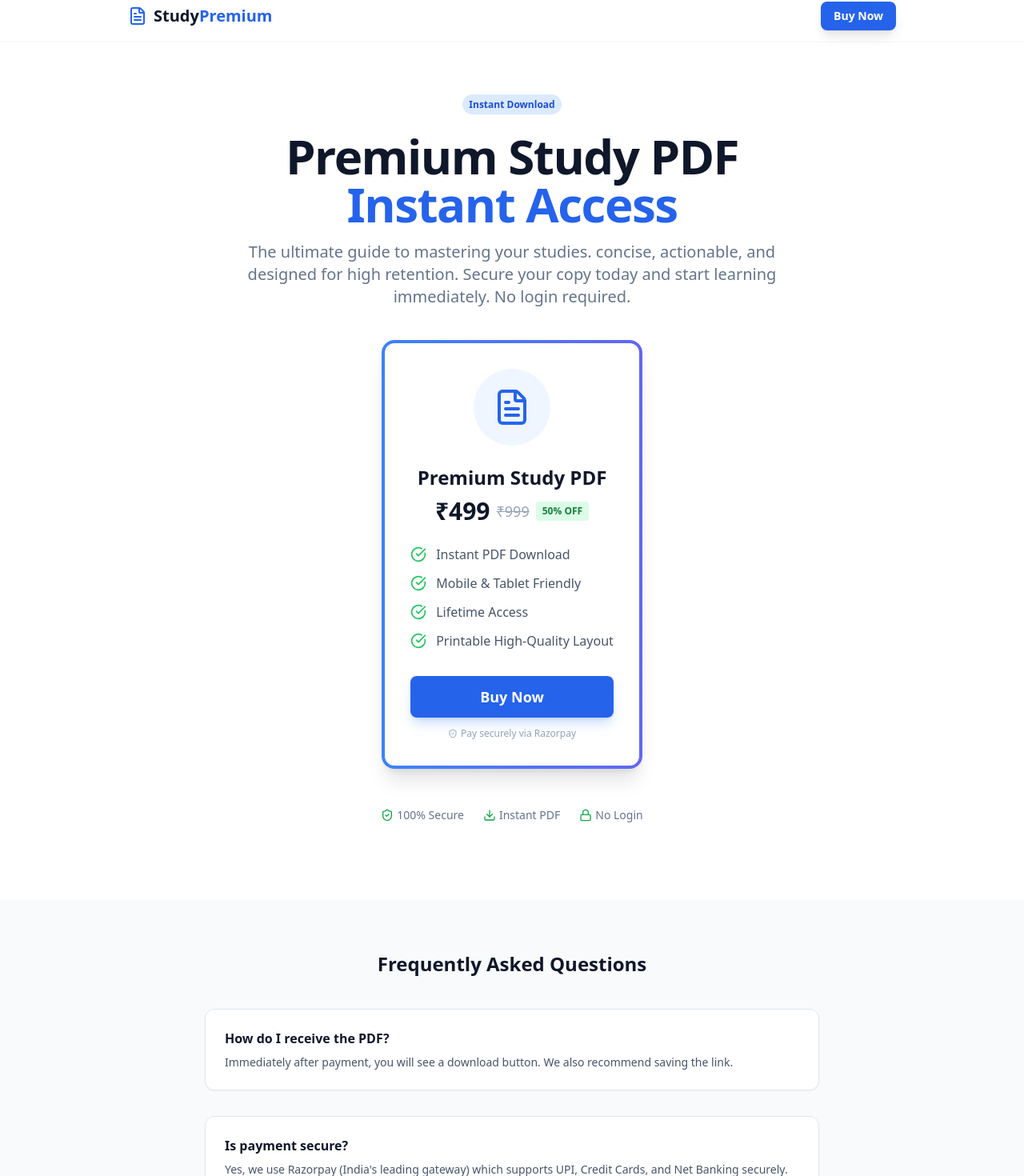
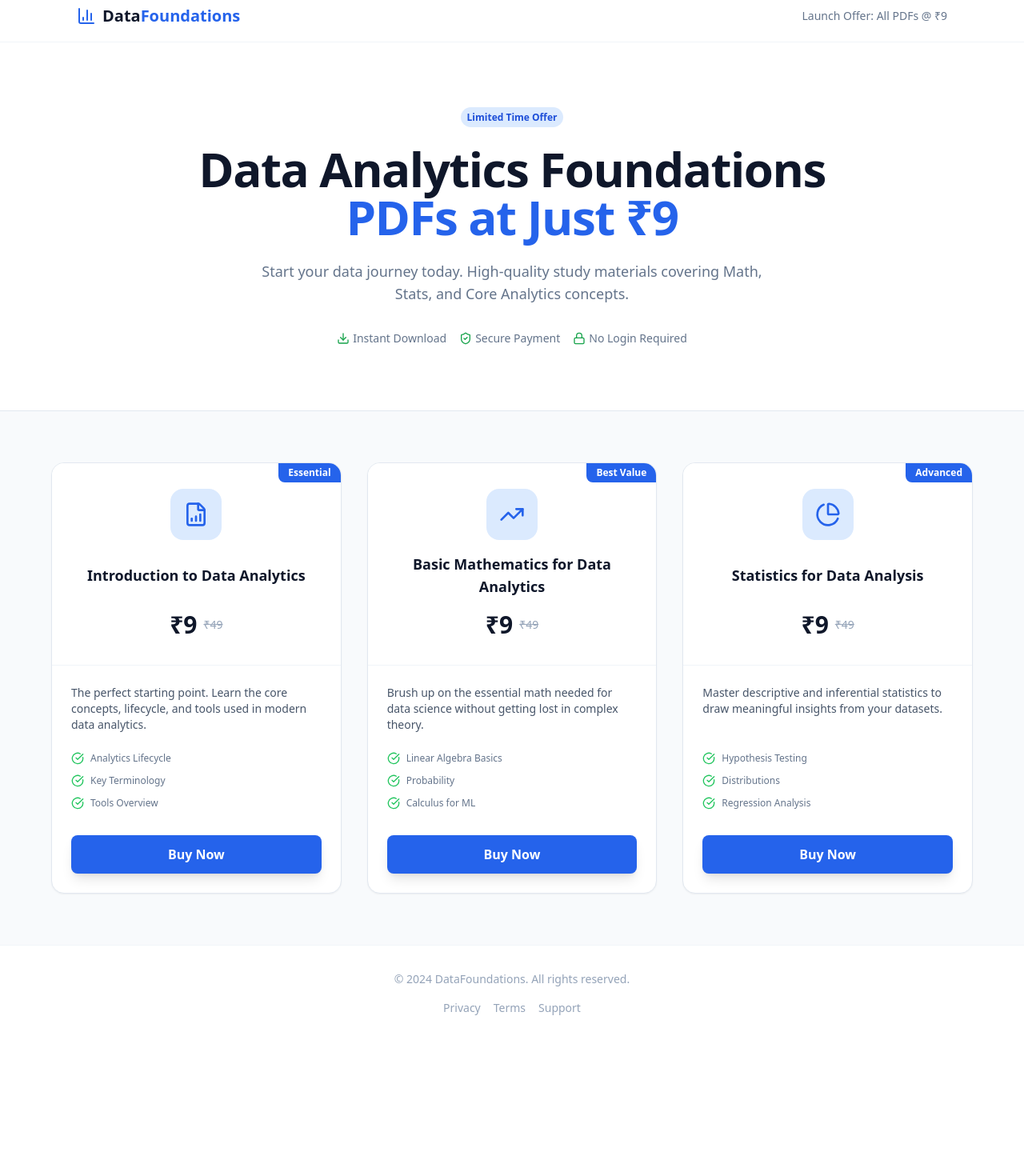
Before and after one commit to portfoliowebproject/studypremium, a React (Vite) app: page / in a window 1280 px wide. Shown: the part 12-1482 px from the top of the page at 80% size. After the commit the page ends 1314 px from the top, so only its background shows below. Built offline with nearby package versions, Linux system fonts and the light colour scheme.

Commit message:
Update App.tsx UI

```diff
--- a/src/App.tsx
+++ b/src/App.tsx
@@ -2,16 +2,15 @@ import React, { useState } from "react";
 import {
   Download,
   ShieldCheck,
-  Star,
   CheckCircle,
   Lock,
-  FileText,
-  ChevronRight,
-  Mail,
-  CreditCard,
-  Smartphone,
+  FileBarChart,
+  BarChart3,
+  PieChart,
+  TrendingUp,
   X,
   Menu,
+  Zap,
 } from "lucide-react";
 
 // --- TYPESCRIPT DEFINITIONS ---
@@ -28,10 +27,9 @@ interface Product {
   description: string;
   price: number;
   originalPrice: number;
-  rating: number;
-  reviews: number;
   downloadLink: string;
   features: string[];
+  tag?: string;
 }
 
 interface Customer {
@@ -39,25 +37,39 @@ interface Customer {
   email: string;
 }
 
-// --- PRODUCT CONFIGURATION ---
-const PRODUCT: Product = {
-  id: "PDF-001",
-  title: "Premium Study PDF",
-  description:
-    "The ultimate guide to mastering your studies. concise, actionable, and designed for high retention.",
-  price: 499,
-  originalPrice: 999,
-  rating: 4.9,
-  reviews: 1542,
-  downloadLink:
-    "https://drive.google.com/file/d/16XL0NWy7SkXPaMXWpzx68pLqgF3S0se3/view",
-  features: [
-    "Instant PDF Download",
-    "Mobile & Tablet Friendly",
-    "Lifetime Access",
-    "Printable High-Quality Layout",
-  ],
-};
+// --- DATA ANALYTICS PRODUCT CONFIGURATION ---
+const PRODUCTS: Product[] = [
+  {
+    id: "DA-001",
+    title: "Introduction to Data Analytics",
+    description: "The perfect starting point. Learn the core concepts, lifecycle, and tools used in modern data analytics.",
+    price: 9,
+    originalPrice: 49,
+    downloadLink: "https://drive.google.com/file/d/103dZ6E5EB-dQb_oBYAE5aaqub6KrD-il/view",
+    features: ["Analytics Lifecycle", "Key Terminology", "Tools Overview"],
+    tag: "Essential"
+  },
+  {
+    id: "DA-002",
+    title: "Basic Mathematics for Data Analytics",
+    description: "Brush up on the essential math needed for data science without getting lost in complex theory.",
+    price: 9,
+    originalPrice: 49,
+    downloadLink: "https://drive.google.com/file/d/1XjKuok3mZdePr5AZ4CcUzqHJ47-9a9Cr/view",
+    features: ["Linear Algebra Basics", "Probability", "Calculus for ML"],
+    tag: "Best Value"
+  },
+  {
+    id: "DA-003",
+    title: "Statistics for Data Analysis",
+    description: "Master descriptive and inferential statistics to draw meaningful insights from your datasets.",
+    price: 9,
+    originalPrice: 49,
+    downloadLink: "https://drive.google.com/file/d/1pHcInT93ComnDQvhqA6MAKOjM5ALORXA/view",
+    features: ["Hypothesis Testing", "Distributions", "Regression Analysis"],
+    tag: "Advanced"
+  }
+];
 
 // --- COMPONENTS ---
 
@@ -82,7 +94,7 @@ const Button: React.FC<ButtonProps> = ({
       "bg-blue-600 text-white hover:bg-blue-700 shadow-lg hover:shadow-blue-500/30",
     secondary:
       "bg-white text-blue-600 border-2 border-blue-600 hover:bg-blue-50",
-    razorpay: "bg-[#0c238a] text-white hover:bg-[#0e2aa0] shadow-md", // Razorpay Blue brand color
+    razorpay: "bg-[#0c238a] text-white hover:bg-[#0e2aa0] shadow-md",
     outline:
       "bg-transparent text-slate-600 border border-slate-200 hover:border-slate-400",
   };
@@ -113,80 +125,71 @@ export default function App() {
   const [showCheckout, setShowCheckout] = useState(false);
   const [isProcessing, setIsProcessing] = useState(false);
   const [customer, setCustomer] = useState<Customer>({ name: "", email: "" });
+  const [selectedProduct, setSelectedProduct] = useState<Product | null>(null);
 
   // --- HANDLERS ---
 
-  const handleBuyNow = () => {
+  const handleBuyNow = (product: Product) => {
+    setSelectedProduct(product);
     setShowCheckout(true);
   };
 
-  // Helper to load Razorpay Script dynamically
   const loadScript = (src: string): Promise<boolean> => {
     return new Promise((resolve) => {
       const script = document.createElement("script");
       script.src = src;
-      script.onload = () => {
-        resolve(true);
-      };
-      script.onerror = () => {
-        resolve(false);
-      };
+      script.onload = () => { resolve(true); };
+      script.onerror = () => { resolve(false); };
       document.body.appendChild(script);
     });
   };
 
   const handlePayment = async (e: React.FormEvent) => {
     e.preventDefault();
+    if (!selectedProduct) return;
+
     setIsProcessing(true);
 
-    // 1. Load Razorpay SDK
-    const res = await loadScript(
-      "https://checkout.razorpay.com/v1/checkout.js"
-    );
+    const res = await loadScript("https://checkout.razorpay.com/v1/checkout.js");
 
     if (!res) {
-      alert(
-        "Razorpay SDK failed to load. Please check your internet connection."
-      );
+      alert("Razorpay SDK failed to load. Please check your internet connection.");
       setIsProcessing(false);
       return;
     }
 
-    // 2. Setup Options
+    // NOTE FOR PRODUCTION:
+    // In a real backend implementation, you would:
+    // 1. Call your backend API here (e.g., fetch('/api/create-order'))
+    // 2. Pass the amount and currency
+    // 3. Receive the `order_id` from your backend (created via Razorpay SDK)
+    // 4. Pass that `order_id` to the options below.
+
     const options = {
-      key: "rzp_test_RvTVPXYu2MB10d", // User provided Key ID
-      amount: PRODUCT.price * 100, // Amount is in paise (499 * 100 = 49900)
+      key: "rzp_test_RvTVPXYu2MB10d", // YOUR_KEY_ID
+      amount: selectedProduct.price * 100, // Amount in paise
       currency: "INR",
-      name: "StudyPremium",
-      description: PRODUCT.title,
-      image: "https://cdn-icons-png.flaticon.com/512/337/337946.png", // Added a generic PDF logo
+      name: "Data Analytics Store",
+      description: selectedProduct.title,
+      image: "https://cdn-icons-png.flaticon.com/512/2703/2703511.png",
       handler: function (response: any) {
-        // 3. Handle Success
         setIsProcessing(false);
         setShowCheckout(false);
         setView("success");
         window.scrollTo(0, 0);
-        console.log("Payment ID: ", response.razorpay_payment_id);
+        console.log("Payment Success:", response);
       },
       prefill: {
         name: customer.name,
         email: customer.email,
-        contact: "", // Left empty to let user fill in Razorpay popup if needed
+        contact: "",
       },
-      notes: {
-        address: "Razorpay Corporate Office",
-      },
-      theme: {
-        color: "#2563eb", // Brand Blue
-      },
+      theme: { color: "#2563eb" },
       modal: {
-        ondismiss: function() {
-            setIsProcessing(false);
-        }
+        ondismiss: function() { setIsProcessing(false); }
       }
     };
 
-    // 4. Open Razorpay
     try {
       const paymentObject = new window.Razorpay(options);
       paymentObject.on("payment.failed", function (response: any) {
@@ -205,29 +208,23 @@ export default function App() {
 
   const Navbar = () => (
     <nav className="sticky top-0 z-40 bg-white/90 backdrop-blur-md border-b border-slate-100">
-      <div className="max-w-5xl mx-auto px-4 sm:px-6 lg:px-8 h-16 flex items-center justify-between">
+      <div className="max-w-6xl mx-auto px-4 sm:px-6 lg:px-8 h-16 flex items-center justify-between">
         <div
           className="flex items-center gap-2 font-bold text-xl text-slate-900 cursor-pointer"
           onClick={() => setView("home")}
         >
-          <FileText className="text-blue-600" />
-          <span>
-            Study<span className="text-blue-600">Premium</span>
-          </span>
+          <BarChart3 className="text-blue-600" />
+          <span>Data<span className="text-blue-600">Foundations</span></span>
         </div>
-        <Button
-          variant="primary"
-          className="!py-2 !px-4 text-sm"
-          onClick={handleBuyNow}
-        >
-          Buy Now
-        </Button>
+        <div className="text-sm font-medium text-slate-500 hidden sm:block">
+          Launch Offer: All PDFs @ ₹9
+        </div>
       </div>
     </nav>
   );
 
   const CheckoutModal = () => {
-    if (!showCheckout) return null;
+    if (!showCheckout || !selectedProduct) return null;
 
     return (
       <div className="fixed inset-0 z-50 flex items-center justify-center p-4 bg-slate-900/60 backdrop-blur-sm animate-in fade-in duration-200">
@@ -248,72 +245,51 @@ export default function App() {
             {isProcessing ? (
               <div className="text-center py-8">
                 <div className="w-16 h-16 border-4 border-blue-200 border-t-blue-600 rounded-full animate-spin mx-auto mb-4"></div>
-                <h4 className="text-lg font-bold text-slate-900">
-                  Processing Payment...
-                </h4>
-                <p className="text-slate-500 text-sm mt-2">
-                  Connecting to Razorpay Secure Gateway
-                </p>
-                <p className="text-xs text-slate-400 mt-4">
-                  Please check the pop-up window
-                </p>
+                <h4 className="text-lg font-bold text-slate-900">Processing Payment...</h4>
+                <p className="text-slate-500 text-sm mt-2">Connecting to Razorpay Secure Gateway</p>
               </div>
             ) : (
               <form onSubmit={handlePayment} className="space-y-4">
                 <div className="bg-blue-50 p-4 rounded-lg mb-6 border border-blue-100">
-                  <p className="text-sm text-blue-900 font-medium">
-                    Order Summary
-                  </p>
-                  <div className="flex justify-between items-center mt-1">
-                    <span className="font-bold text-blue-900">
-                      {PRODUCT.title}
-                    </span>
-                    <span className="font-bold text-blue-900">
-                      ₹{PRODUCT.price}
-                    </span>
+                  <p className="text-sm text-blue-900 font-medium">Buying:</p>
+                  <div className="flex justify-between items-start mt-1">
+                    <span className="font-bold text-blue-900 text-sm">{selectedProduct.title}</span>
+                    <span className="font-bold text-blue-900 shrink-0 text-lg">₹{selectedProduct.price}</span>
                   </div>
                 </div>
 
                 <div>
-                  <label className="block text-sm font-medium text-slate-700 mb-1">
-                    Full Name
-                  </label>
+                  <label className="block text-sm font-medium text-slate-700 mb-1">Full Name</label>
                   <input
                     required
                     type="text"
                     className="w-full rounded-lg border-slate-300 border p-2.5 focus:ring-2 focus:ring-blue-500 focus:outline-none"
-                    placeholder="Enter your name"
+                    placeholder="John Doe"
                     value={customer.name}
-                    onChange={(e) =>
-                      setCustomer({ ...customer, name: e.target.value })
-                    }
+                    onChange={(e) => setCustomer({ ...customer, name: e.target.value })}
                   />
                 </div>
                 <div>
-                  <label className="block text-sm font-medium text-slate-700 mb-1">
-                    Email Address
-                  </label>
+                  <label className="block text-sm font-medium text-slate-700 mb-1">Email Address</label>
                   <input
                     required
                     type="email"
                     className="w-full rounded-lg border-slate-300 border p-2.5 focus:ring-2 focus:ring-blue-500 focus:outline-none"
-                    placeholder="Where should we send the PDF?"
+                    placeholder="john@example.com"
                     value={customer.email}
-                    onChange={(e) =>
-                      setCustomer({ ...customer, email: e.target.value })
-                    }
+                    onChange={(e) => setCustomer({ ...customer, email: e.target.value })}
                   />
                   <p className="text-xs text-slate-500 mt-1 flex items-center">
-                    <Lock size={12} className="mr-1" /> No account needed.
+                    <Lock size={12} className="mr-1" /> No login needed. We'll email the link.
                   </p>
                 </div>
 
                 <div className="pt-4">
                   <Button type="submit" variant="razorpay" className="w-full">
-                    Pay ₹{PRODUCT.price} via Razorpay
+                    Pay ₹{selectedProduct.price} Instantly
                   </Button>
                   <div className="text-center mt-3 text-xs text-slate-400">
-                    UPI • Credit Card • Net Banking
+                    UPI • GooglePay • PhonePe • Cards
                   </div>
                 </div>
               </form>
@@ -325,81 +301,73 @@ export default function App() {
   };
 
   const HeroSection = () => (
-    <section className="bg-white pt-16 pb-24 px-4 sm:px-6 lg:px-8">
-      <div className="max-w-5xl mx-auto text-center">
-        <Badge>Instant Download</Badge>
-        <h1 className="mt-6 text-4xl font-extrabold text-slate-900 sm:text-5xl md:text-6xl tracking-tight">
-          {PRODUCT.title} <br />
-          <span className="text-blue-600">Instant Access</span>
+    <div className="bg-white border-b border-slate-200">
+       <div className="max-w-5xl mx-auto text-center py-20 px-4">
+          <Badge>Limited Time Offer</Badge>
+          <h1 className="mt-6 text-4xl font-extrabold text-slate-900 sm:text-6xl tracking-tight">
+             Data Analytics Foundations <br />
+             <span className="text-blue-600">PDFs at Just ₹9</span>
           </h1>
-        <p className="mt-4 max-w-2xl mx-auto text-xl text-slate-500">
-          {PRODUCT.description} Secure your copy today and start learning
-          immediately. No login required.
+          <p className="mt-6 max-w-2xl mx-auto text-lg text-slate-500">
+             Start your data journey today. High-quality study materials covering Math, Stats, and Core Analytics concepts.
           </p>
-
-        <div className="mt-10 flex flex-col items-center gap-4">
-          <div className="p-1 bg-gradient-to-r from-blue-500 to-indigo-500 rounded-2xl shadow-xl">
-            <div className="bg-white rounded-xl p-8 w-full max-w-md">
-              <div className="flex justify-center mb-6">
-                <div className="h-24 w-24 bg-blue-50 rounded-full flex items-center justify-center text-blue-600">
-                  <FileText size={48} />
+          <div className="mt-8 flex items-center justify-center gap-4 text-sm font-medium text-slate-500">
+             <span className="flex items-center"><Download className="h-4 w-4 mr-1 text-green-600"/> Instant Download</span>
+             <span className="flex items-center"><ShieldCheck className="h-4 w-4 mr-1 text-green-600"/> Secure Payment</span>
+             <span className="flex items-center"><Lock className="h-4 w-4 mr-1 text-green-600"/> No Login Required</span>
           </div>
        </div>
-              <h3 className="text-2xl font-bold text-slate-900 mb-2">
-                {PRODUCT.title}
-              </h3>
-              <div className="flex items-center justify-center gap-2 mb-6">
-                <span className="text-3xl font-bold text-slate-900">
-                  ₹{PRODUCT.price}
-                </span>
-                <span className="text-lg text-slate-400 line-through">
-                  ₹{PRODUCT.originalPrice}
-                </span>
-                <span className="bg-green-100 text-green-700 text-xs font-bold px-2 py-1 rounded">
-                  50% OFF
-                </span>
+    </div>
+  );
+
+  const ProductList = () => (
+    <section className="py-16 px-4 sm:px-6 lg:px-8 bg-slate-50">
+      <div className="max-w-6xl mx-auto grid grid-cols-1 md:grid-cols-3 gap-8">
+        {PRODUCTS.map((product) => (
+          <div key={product.id} className="bg-white rounded-2xl border border-slate-200 shadow-sm hover:shadow-xl transition-all duration-300 flex flex-col overflow-hidden relative group">
+            <div className="absolute top-0 right-0 bg-blue-600 text-white text-xs font-bold px-3 py-1 rounded-bl-lg z-10">
+              {product.tag}
             </div>
 
-              <ul className="text-left space-y-3 mb-8">
-                {PRODUCT.features.map((feature, i) => (
-                  <li key={i} className="flex items-center text-slate-600">
-                    <CheckCircle className="h-5 w-5 text-green-500 mr-3 shrink-0" />
+            <div className="p-8 bg-white border-b border-slate-100 flex flex-col items-center text-center group-hover:bg-blue-50/30 transition-colors">
+               <div className="h-16 w-16 bg-blue-100 text-blue-600 rounded-2xl flex items-center justify-center mb-4">
+                  {product.id === 'DA-001' && <FileBarChart size={32} />}
+                  {product.id === 'DA-002' && <TrendingUp size={32} />}
+                  {product.id === 'DA-003' && <PieChart size={32} />}
+               </div>
+               <h3 className="text-lg font-bold text-slate-900 min-h-[56px] flex items-center">{product.title}</h3>
+               <div className="flex items-center gap-2 mt-4">
+                 <span className="text-3xl font-black text-slate-900">₹{product.price}</span>
+                 <span className="text-sm text-slate-400 line-through">₹{product.originalPrice}</span>
+               </div>
+            </div>
+
+            <div className="p-6 flex-1 flex flex-col">
+              <p className="text-slate-600 text-sm mb-6 flex-1">{product.description}</p>
+
+              <ul className="space-y-3 mb-8">
+                {product.features.map((feature, i) => (
+                  <li key={i} className="flex items-start text-xs font-medium text-slate-500">
+                    <CheckCircle className="h-4 w-4 text-green-500 mr-2 shrink-0" />
                     {feature}
                   </li>
                 ))}
               </ul>
 
-              <Button
-                onClick={handleBuyNow}
-                className="w-full text-lg shadow-blue-500/25"
-              >
+              <Button onClick={() => handleBuyNow(product)} className="w-full">
                 Buy Now
               </Button>
-              <p className="text-xs text-slate-400 mt-3 flex items-center justify-center">
-                <ShieldCheck size={12} className="mr-1" /> Pay securely via
-                Razorpay
-              </p>
             </div>
           </div>
-
-          <div className="flex items-center gap-6 mt-8 text-sm font-medium text-slate-500">
-            <span className="flex items-center">
-              <ShieldCheck className="h-4 w-4 mr-1 text-green-600" /> 100%
-              Secure
-            </span>
-            <span className="flex items-center">
-              <Download className="h-4 w-4 mr-1 text-green-600" /> Instant PDF
-            </span>
-            <span className="flex items-center">
-              <Lock className="h-4 w-4 mr-1 text-green-600" /> No Login
-            </span>
-          </div>
-        </div>
+        ))}
       </div>
     </section>
   );
 
-  const SuccessPage = () => (
+  const SuccessPage = () => {
+    if (!selectedProduct) return null;
+
+    return (
       <div className="min-h-[80vh] flex items-center justify-center bg-white px-4">
         <div className="max-w-lg w-full text-center">
           <div className="mx-auto h-24 w-24 bg-green-100 rounded-full flex items-center justify-center mb-6 animate-bounce">
@@ -410,16 +378,17 @@ export default function App() {
             Payment Successful! 🎉
           </h1>
           <p className="text-slate-600 mb-8">
-          Thank you, <strong>{customer.name}</strong>. Your payment was
-          processed successfully.
+            Thank you, <strong>{customer.name}</strong>. Your PDF is ready.
           </p>
 
           <div className="bg-slate-50 border border-slate-200 rounded-xl p-8 mb-8">
-          <h3 className="font-bold text-slate-900 mb-4 text-lg">
-            Your Download is Ready
+            <h3 className="font-bold text-slate-900 mb-2 text-lg">
+              {selectedProduct.title}
             </h3>
+            <p className="text-sm text-slate-500 mb-6">Format: PDF (Digital Download)</p>
+
             <a
-            href={PRODUCT.downloadLink}
+              href={selectedProduct.downloadLink}
               target="_blank"
               rel="noopener noreferrer"
               className="flex items-center justify-center w-full bg-blue-600 text-white font-bold py-4 px-6 rounded-lg hover:bg-blue-700 transition-colors shadow-lg shadow-blue-500/30"
@@ -428,7 +397,7 @@ export default function App() {
               Download PDF Now
             </a>
             <p className="text-xs text-slate-400 mt-4">
-            Link expires in 24 hours. Please save the file.
+              Please save this link for future access.
             </p>
           </div>
 
@@ -436,11 +405,12 @@ export default function App() {
             onClick={() => setView("home")}
             className="text-slate-500 hover:text-blue-600 font-medium text-sm"
           >
-          Return to Home
+            Return to Store
           </button>
         </div>
       </div>
     );
+  };
 
   return (
     <div className="min-h-screen bg-white font-sans text-slate-800">
@@ -451,55 +421,19 @@ export default function App() {
         {view === "home" && (
           <>
             <HeroSection />
-
-            {/* Simple FAQ / Trust Section */}
-            <div className="bg-slate-50 py-16 px-4">
-              <div className="max-w-3xl mx-auto space-y-8">
-                <div className="text-center mb-10">
-                  <h2 className="text-2xl font-bold text-slate-900">
-                    Frequently Asked Questions
-                  </h2>
-                </div>
-
-                <div className="bg-white p-6 rounded-xl border border-slate-200 shadow-sm">
-                  <h3 className="font-bold text-slate-900 mb-2">
-                    How do I receive the PDF?
-                  </h3>
-                  <p className="text-slate-600 text-sm">
-                    Immediately after payment, you will see a download button.
-                    We also recommend saving the link.
-                  </p>
-                </div>
-
-                <div className="bg-white p-6 rounded-xl border border-slate-200 shadow-sm">
-                  <h3 className="font-bold text-slate-900 mb-2">
-                    Is payment secure?
-                  </h3>
-                  <p className="text-slate-600 text-sm">
-                    Yes, we use Razorpay (India's leading gateway) which
-                    supports UPI, Credit Cards, and Net Banking securely.
-                  </p>
-                </div>
-              </div>
-            </div>
+            <ProductList />
           </>
         )}
 
         {view === "success" && <SuccessPage />}
       </main>
 
-      <footer className="bg-slate-900 text-slate-400 py-8 text-center text-sm">
-        <p>&copy; 2024 StudyPremium. All rights reserved.</p>
+      <footer className="bg-white border-t border-slate-100 py-8 text-center text-sm text-slate-400">
+        <p>&copy; 2024 DataFoundations. All rights reserved.</p>
         <div className="flex justify-center gap-4 mt-4">
-          <span className="cursor-pointer hover:text-white">
-            Privacy Policy
-          </span>
-          <span className="cursor-pointer hover:text-white">
-            Terms of Service
-          </span>
-          <span className="cursor-pointer hover:text-white">
-            Contact Support
-          </span>
+          <span className="hover:text-slate-600 cursor-pointer">Privacy</span>
+          <span className="hover:text-slate-600 cursor-pointer">Terms</span>
+          <span className="hover:text-slate-600 cursor-pointer">Support</span>
         </div>
       </footer>
     </div>
```
Lines whose indentation alone changed are shown as unchanged.
